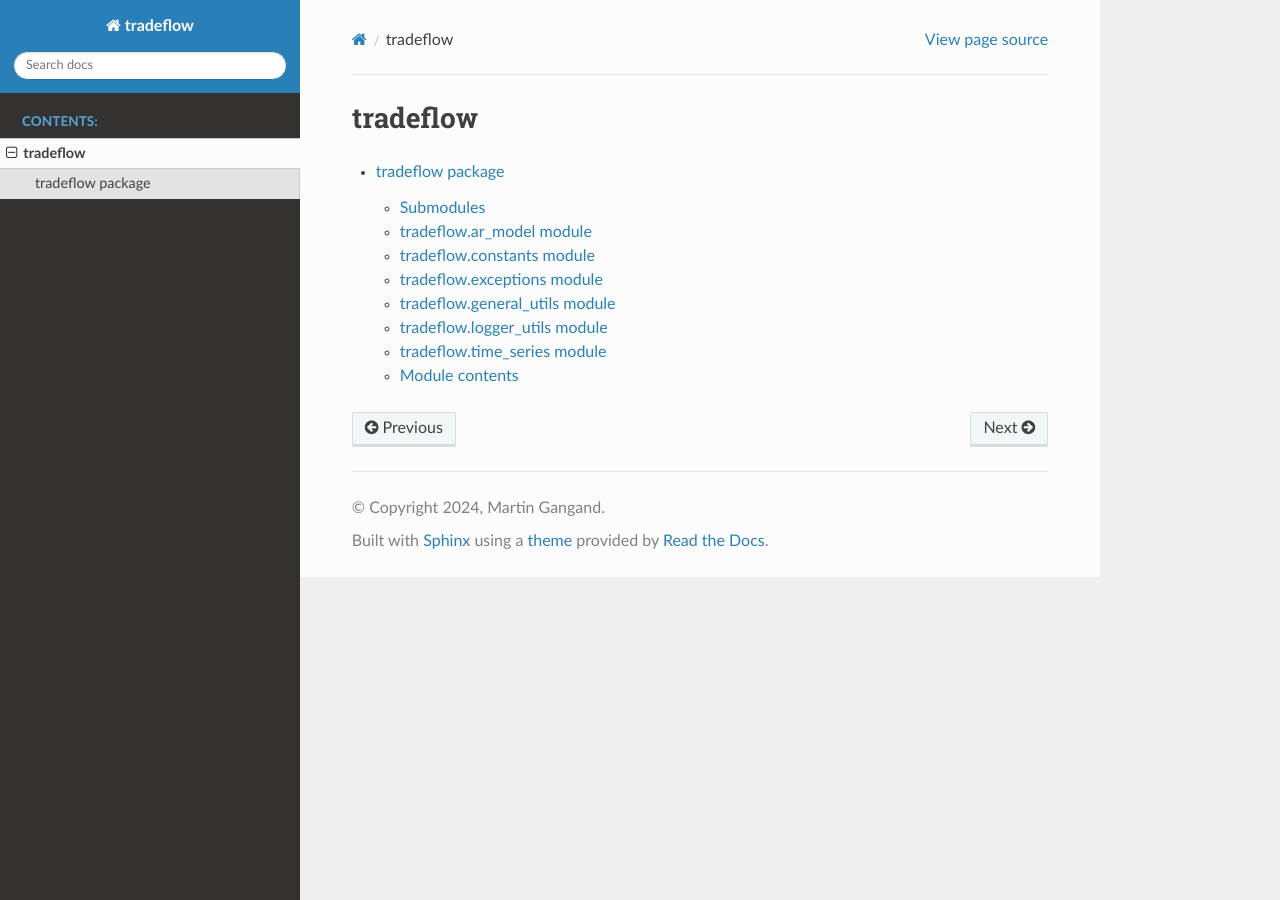
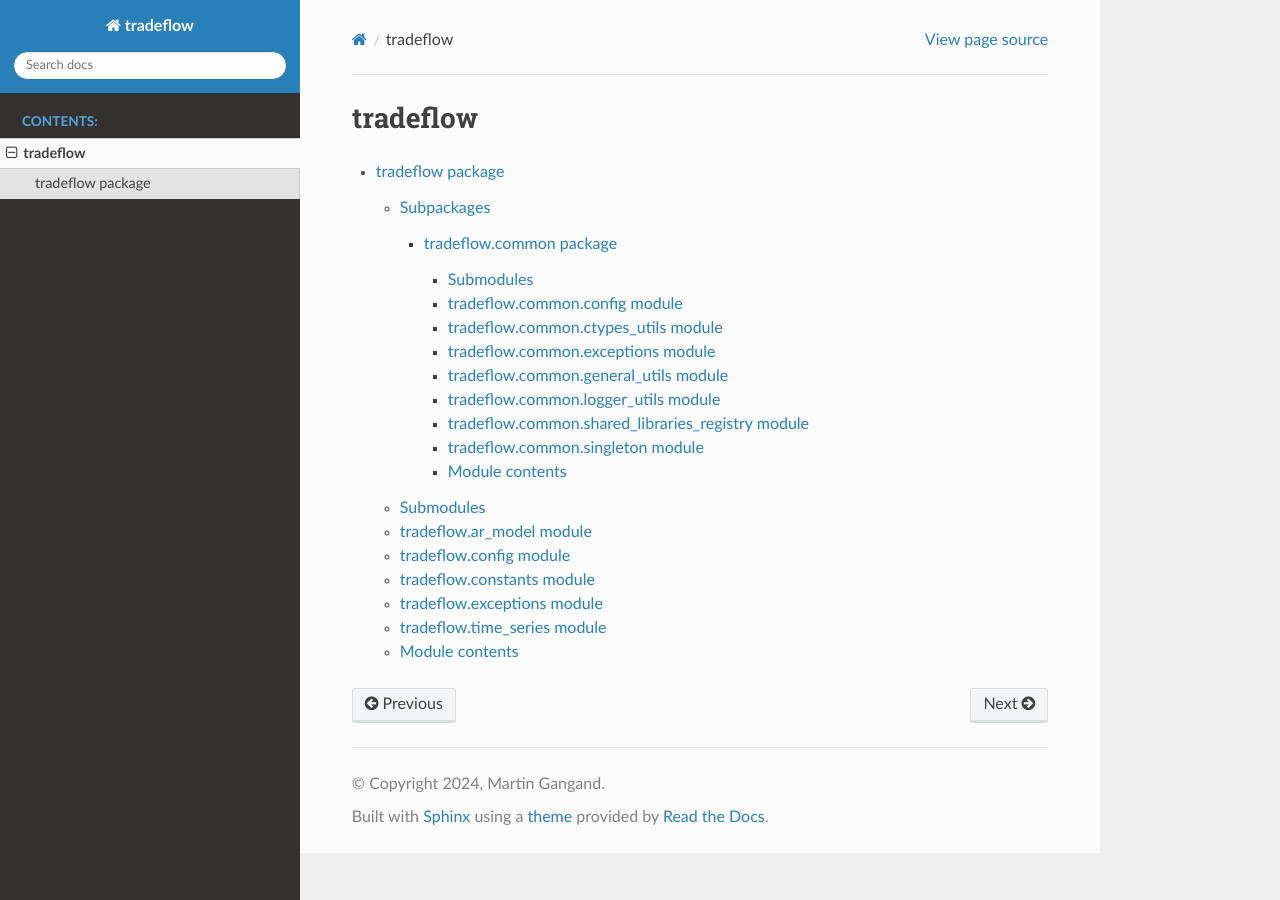
Before and after one commit to MartinGangand/tradeflow, a Sphinx documentation site: the page built from doc/modules.rst, in a window 1280 px wide. Built offline with Sphinx 7.4.7 and the Read the Docs theme 3.1.0, drawn with Linux system fonts in a browser that asks for light colours.

Commit message:
Fix bug when simulation seed is None and add subpackage common in documentation (#28)

```diff
--- /dev/null
+++ b/doc/tradeflow.common.rst
@@ -0,0 +1,69 @@
+tradeflow.common package
+========================
+
+Submodules
+----------
+
+tradeflow.common.config module
+------------------------------
+
+.. automodule:: tradeflow.common.config
+   :members:
+   :undoc-members:
+   :show-inheritance:
+
+tradeflow.common.ctypes\_utils module
+-------------------------------------
+
+.. automodule:: tradeflow.common.ctypes_utils
+   :members:
+   :undoc-members:
+   :show-inheritance:
+
+tradeflow.common.exceptions module
+----------------------------------
+
+.. automodule:: tradeflow.common.exceptions
+   :members:
+   :undoc-members:
+   :show-inheritance:
+
+tradeflow.common.general\_utils module
+--------------------------------------
+
+.. automodule:: tradeflow.common.general_utils
+   :members:
+   :undoc-members:
+   :show-inheritance:
+
+tradeflow.common.logger\_utils module
+-------------------------------------
+
+.. automodule:: tradeflow.common.logger_utils
+   :members:
+   :undoc-members:
+   :show-inheritance:
+
+tradeflow.common.shared\_libraries\_registry module
+---------------------------------------------------
+
+.. automodule:: tradeflow.common.shared_libraries_registry
+   :members:
+   :undoc-members:
+   :show-inheritance:
+
+tradeflow.common.singleton module
+---------------------------------
+
+.. automodule:: tradeflow.common.singleton
+   :members:
+   :undoc-members:
+   :show-inheritance:
+
+Module contents
+---------------
+
+.. automodule:: tradeflow.common
+   :members:
+   :undoc-members:
+   :show-inheritance:
--- a/doc/tradeflow.rst
+++ b/doc/tradeflow.rst
@@ -1,5 +1,13 @@
 tradeflow package
 =================
+
+Subpackages
+-----------
+
+.. toctree::
+   :maxdepth: 4
+
+   tradeflow.common
 
 Submodules
 ----------
@@ -8,6 +16,14 @@ tradeflow.ar\_model module
 --------------------------
 
 .. automodule:: tradeflow.ar_model
+   :members:
+   :undoc-members:
+   :show-inheritance:
+
+tradeflow.config module
+-----------------------
+
+.. automodule:: tradeflow.config
    :members:
    :undoc-members:
    :show-inheritance:
--- a/pyproject.toml
+++ b/pyproject.toml
@@ -4,7 +4,7 @@ build-backend = "setuptools.build_meta"
 
 [project]
 name = "tradeflow"
-version = "0.0.20"
+version = "0.0.21"
 dependencies = [
     "matplotlib>=3.0.0",
     "numpy>=1.21.0",
@@ -26,7 +26,7 @@ classifiers = [
     "Programming Language :: Python :: 3.11",
     "Programming Language :: Python :: 3.12",
     "License :: OSI Approved :: MIT License",
-    "Operating System :: OS Independent",
+    "Operating System :: OS Independent"
 ]
 
 [project.urls]
```
Also changed, not shown: other parts of doc/tradeflow.rst (+0 -16 lines), 4 other files.
